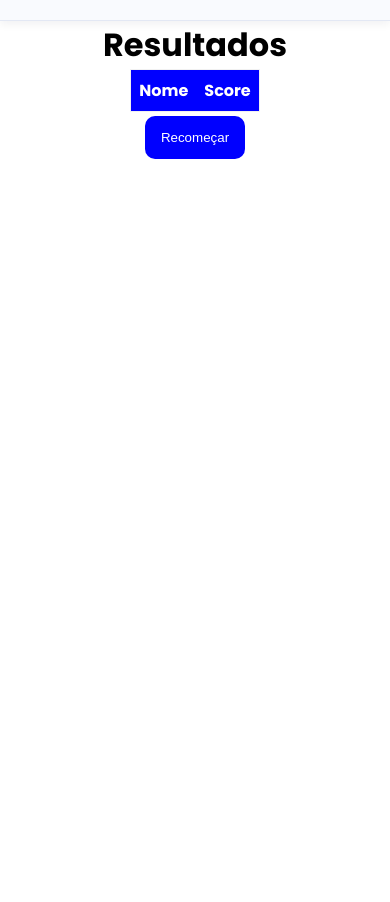
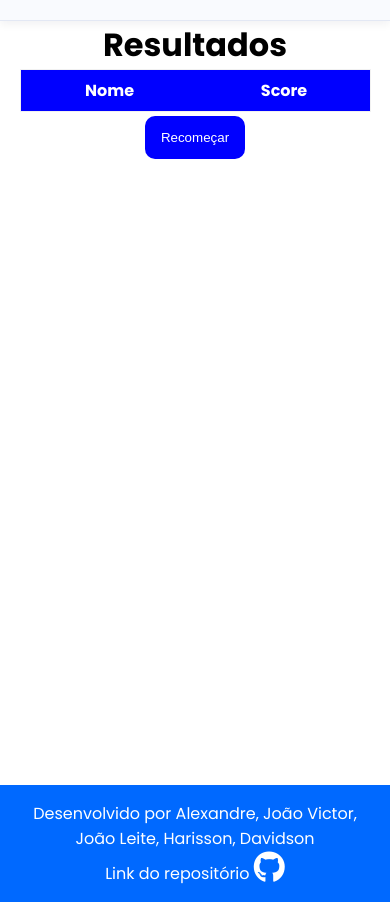
Before and after one commit to Joao-vls/jquery_quizz, a website: page assets/view/score.html in a window 390 px wide. Shown: the part 59-961 px from the top of the page. Before the commit the page ends 844 px from the top, so only its background shows below. Drawn offline with Linux system fonts and the light colour scheme; no server answers.

Commit message:
fix: responsive bugs

```diff
--- a/assets/css/score.css
+++ b/assets/css/score.css
@@ -3,9 +3,11 @@
 .result{
   padding-top:80px;
   display: flex;
-  justify-content: center;
+  justify-content: flex-start;
   align-items: center;
   flex-flow: column;
+
+  min-height: 100vh;
 }
 
 .restart{
@@ -19,7 +21,7 @@
 
 table {
   border-collapse: collapse;
-  width: 30%;
+  width: 45%;
   margin-bottom: 1%;
 
   border: 1px solid #f1f1f1;
@@ -56,3 +58,9 @@ tr:nth-child(even) {
     background-color: white;
   }
 }
+
+@media screen and (max-width: 700px) {
+  table {
+    width: 90%;
+  }
+}
--- a/assets/view/score.html
+++ b/assets/view/score.html
@@ -34,6 +34,8 @@
             </ul>
         </nav>
     </header>
+
+    <main>
       <div class="result">
 
         <h1>Resultados</h1>
@@ -49,8 +51,12 @@
         </table>
 
         <button type="button" class="restart">Recomeçar</button>
+      </div>
+    </main>
+
+    <script src="../js/script.js"></script>
     <script src="../js/score.js"></script>
-  </div>
 
+    <script src="../js/templates.js"></script>
   </body>
 </html>
```
Also changed, not shown: assets/css/quizz.css (+7 -3 lines). Lines whose indentation alone changed are shown as unchanged.
